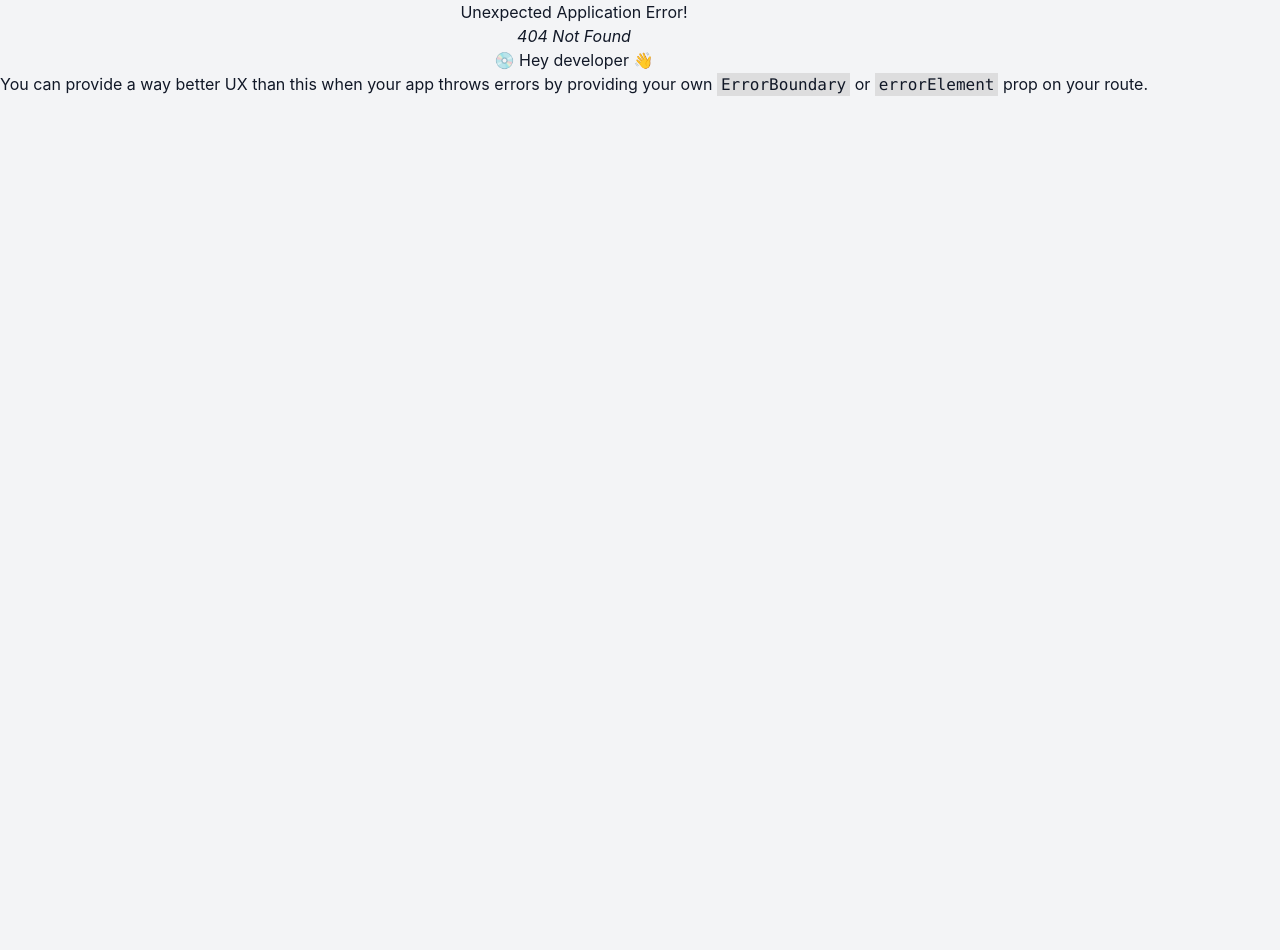
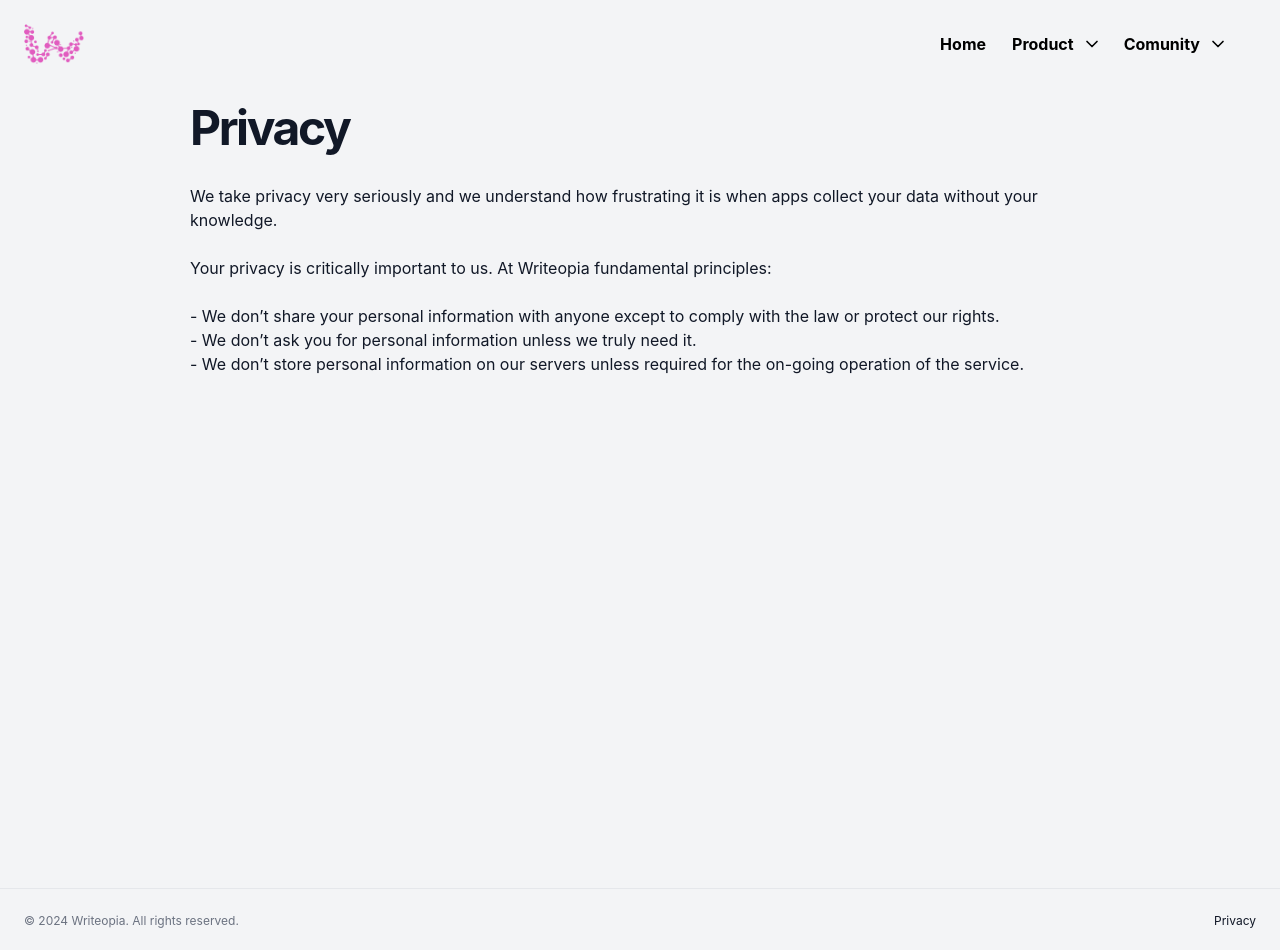
Before and after one commit to leandroBorgesFerreira/WriteopiaLandingPage, a React (Create React App) app: page /privacy in a window 1280 px wide. Before the commit this address had no page. Shown: the top 950 px of the page. Before the commit the page ends 800 px from the top, so only its background shows below. Built offline with nearby package versions, Linux system fonts and the light colour scheme.

Commit message:
Adding privacy policy

```diff
--- a/src/components/ui/footer.tsx
+++ b/src/components/ui/footer.tsx
@@ -1,5 +1,6 @@
 import React from 'react';
 import '../../App.css';
+import { Link } from 'react-router-dom';
 
 export default function Footer() {
     const year = new Date().getFullYear();
@@ -7,14 +8,14 @@ export default function Footer() {
   return (
     <footer className="flex flex-col gap-2 sm:flex-row py-6 w-full shrink-0 items-center px-4 md:px-6 border-t border-gray-200 dark:border-gray-700">
       <p className="text-xs text-gray-500 dark:text-gray-400">© {year} Writeopia. All rights reserved.</p>
-      {/* <nav className="sm:ml-auto flex gap-4 sm:gap-6">
-        <a className="text-xs hover:underline underline-offset-4" href="/">
+      <nav className="sm:ml-auto flex gap-4 sm:gap-6">
+        {/* <a className="text-xs hover:underline underline-offset-4" href="/">
           Terms of Service
-        </a>
-        <a className="text-xs hover:underline underline-offset-4" href="/">
+        </a> */}
+        <Link className="text-xs hover:underline underline-offset-4" to="/privacy">
           Privacy
-        </a>
-      </nav> */}
+        </Link>
+      </nav>
     </footer>
   );
 }
--- /dev/null
+++ b/src/privacy/privacy.tsx
@@ -0,0 +1,22 @@
+import React from 'react';
+import '../App.css';
+
+export default function PrivacyPolicy() {
+  return (
+    <section className="w-screen h-screen pb-52 pl-8 pr-8 flex flex-col space-y-4 text-start">
+      <div>
+        <h2 className="mx-auto max-w-[900px] pt-4 pb-8 text-3xl font-bold tracking-tighter sm:text-4xl md:text-5xl">
+          Privacy
+        </h2>
+        <p className="mx-auto max-w-[900px] text-md">
+          We take privacy very seriously and we understand how frustrating it is when apps collect your data without your knowledge. <br/><br/>
+
+          Your privacy is critically important to us. At Writeopia fundamental principles:<br/><br/>
+          - We don’t share your personal information with anyone except to comply with the law or protect our rights.<br/>
+          - We don’t ask you for personal information unless we truly need it.<br/>
+          - We don’t store personal information on our servers unless required for the on-going operation of the service.<br/>
+        </p>
+      </div>
+    </section>
+  )
+}
--- a/src/routes/coming.tsx
+++ /dev/null
@@ -1,13 +0,0 @@
-import Footer from "../components/ui/footer";
-import Header from "../components/ui/header";
-import React from "react";
-
-export default function Coming() {
-	return (
-		<div>
-			<Header />
-			<p>Todo - Coming</p>
-			<Footer />
-		</div>
-	);
-}
--- a/src/routes/product.tsx
+++ b/src/routes/privacy.tsx
@@ -1,12 +1,13 @@
+import PrivacyPolicy from "../privacy/privacy";
 import Footer from "../components/ui/footer";
 import Header from "../components/ui/header";
 import React from "react";
 
-export default function Product() {
+export default function Privacy() {
 	return (
 		<div>
 			<Header />
-			<p>Todo - Product</p>
+			<PrivacyPolicy />
 			<Footer />
 		</div>
 	);
```
Also changed, not shown: src/App.js (+3 -8 lines).
